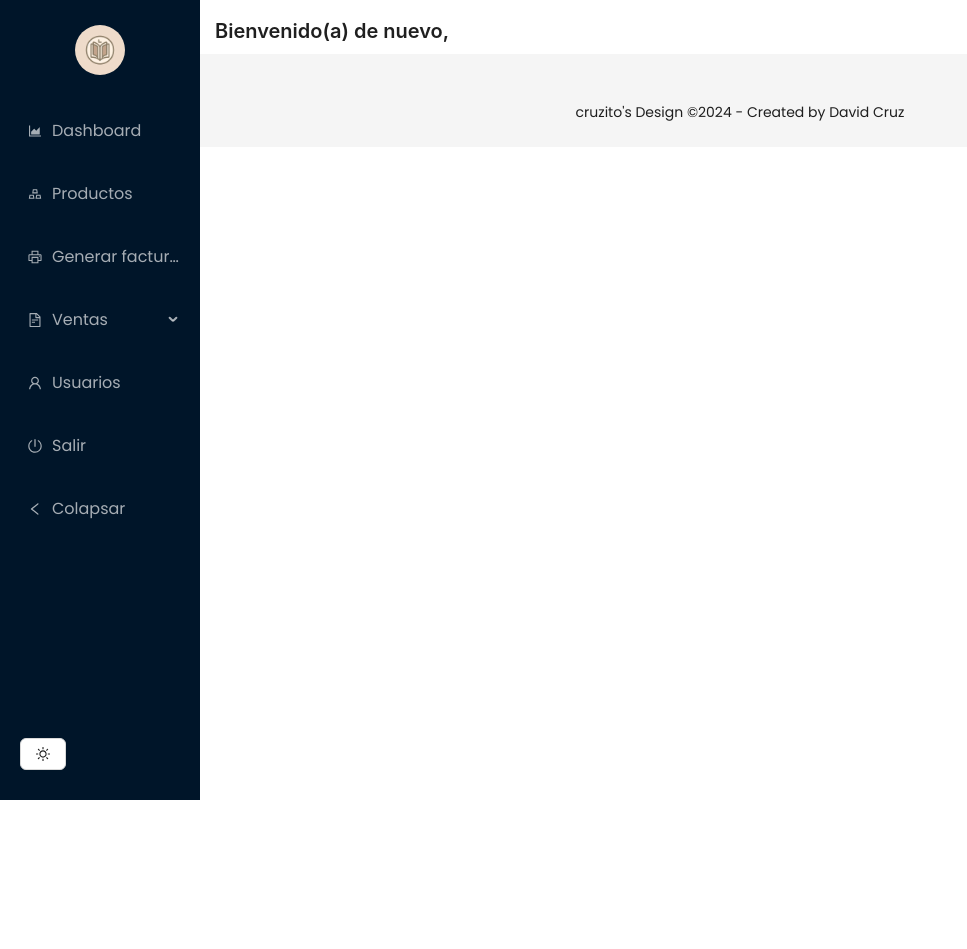
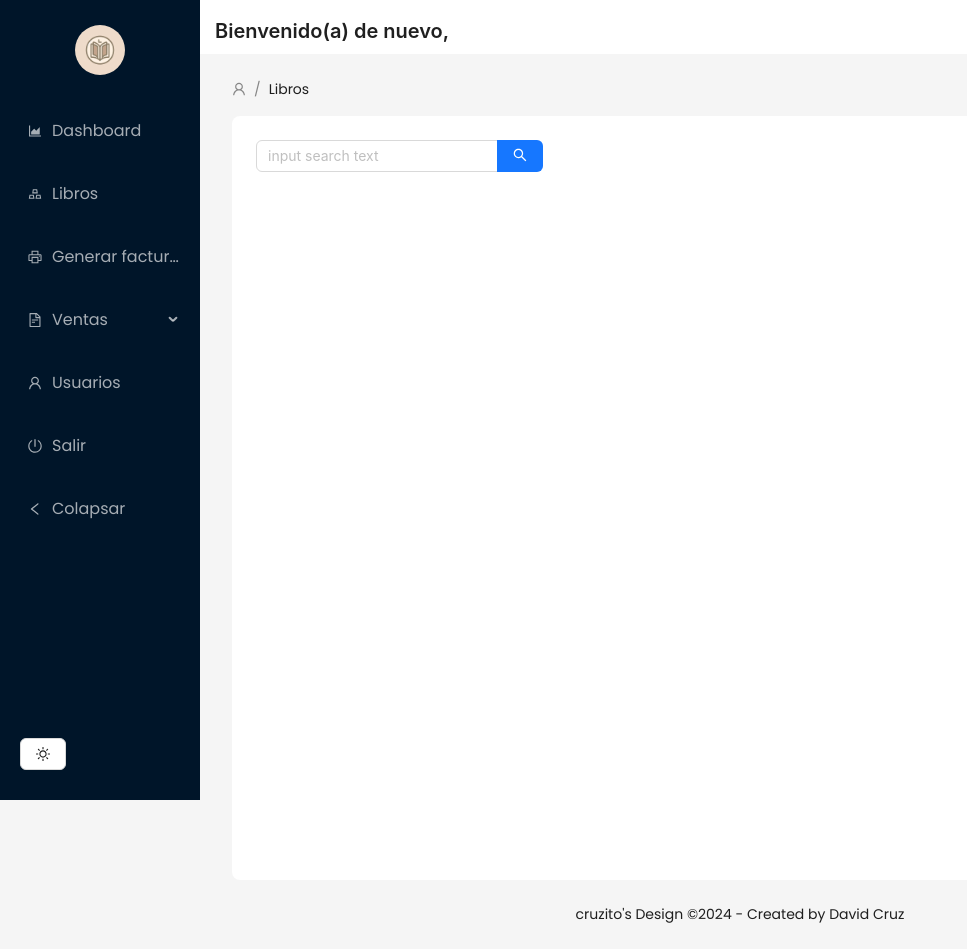
Before and after one commit to cruzito-x/library, a React (Create React App) app in the folder frontend/: page /books in a window 1280 px wide. Shown: the whole page, without its empty margins (0-967 px from the left). Before the commit the page ends 800 px from the top, so only its background shows below. Built offline with nearby package versions, Linux system fonts and the light colour scheme.

Commit message:
Adjusted: Visual aspects for Books view

```diff
--- a/frontend/src/components/menuList/MenuList.jsx
+++ b/frontend/src/components/menuList/MenuList.jsx
@@ -21,8 +21,8 @@ const MenuList = ({ darkTheme, collapsed, setCollapsed }) => {
       <Menu.Item key='/dashboard' icon={<AreaChartOutlined />}>
         Dashboard
       </Menu.Item>
-      <Menu.Item key='/products' icon={<GoldOutlined />}>
-        Productos
+      <Menu.Item key='/books' icon={<GoldOutlined />}>
+        Libros
       </Menu.Item>
       <Menu.Item key='/bill' icon={<PrinterOutlined />}>
         Generar factura
--- a/frontend/src/components/sidebar/Sidebar.jsx
+++ b/frontend/src/components/sidebar/Sidebar.jsx
@@ -45,7 +45,7 @@ const Sidebar = () => {
         <Content style={{ margin: '24px 16px 0', overflow: 'initial' }}>
           <Routes>
             <Route path='/dashboard' element={<Dashboard />} />
-            <Route path='/products' element={<Products />} />
+            <Route path='/books' element={<Products />} />
             <Route path='/users' element={<Users />} />
             {/* Agrega otras rutas aquí si es necesario */}
           </Routes>
--- a/frontend/src/views/dashboard/Dashboard.jsx
+++ b/frontend/src/views/dashboard/Dashboard.jsx
@@ -15,8 +15,8 @@ const Dashboard = () => {
 
   return (
       <Content style={{ margin: "0 16px" }}>
-        <Breadcrumb style={{ margin: "16px 0" }}>
-          <Breadcrumb.Item> <UserOutlined /> username </Breadcrumb.Item>
+        <Breadcrumb style={{ margin: "0 0 16px 0" }}>
+          <Breadcrumb.Item> <UserOutlined /> { localStorage.getItem('username') } </Breadcrumb.Item>
           <Breadcrumb.Item> Dashboard </Breadcrumb.Item>
         </Breadcrumb>
         <div
--- a/frontend/src/views/products/Products.jsx
+++ b/frontend/src/views/products/Products.jsx
@@ -19,9 +19,9 @@ const Products = () => {
 
   return (
       <Content style={{ margin: "0 16px" }}>
-        <Breadcrumb style={{ margin: "16px 0" }}>
-          <Breadcrumb.Item> <UserOutlined /> username </Breadcrumb.Item>
-          <Breadcrumb.Item> Products </Breadcrumb.Item>
+        <Breadcrumb style={{ margin: "0 0 16px 0" }}>
+          <Breadcrumb.Item> <UserOutlined /> { localStorage.getItem('username') } </Breadcrumb.Item>
+          <Breadcrumb.Item> Libros </Breadcrumb.Item>
         </Breadcrumb>
         <div
           style={{
```
